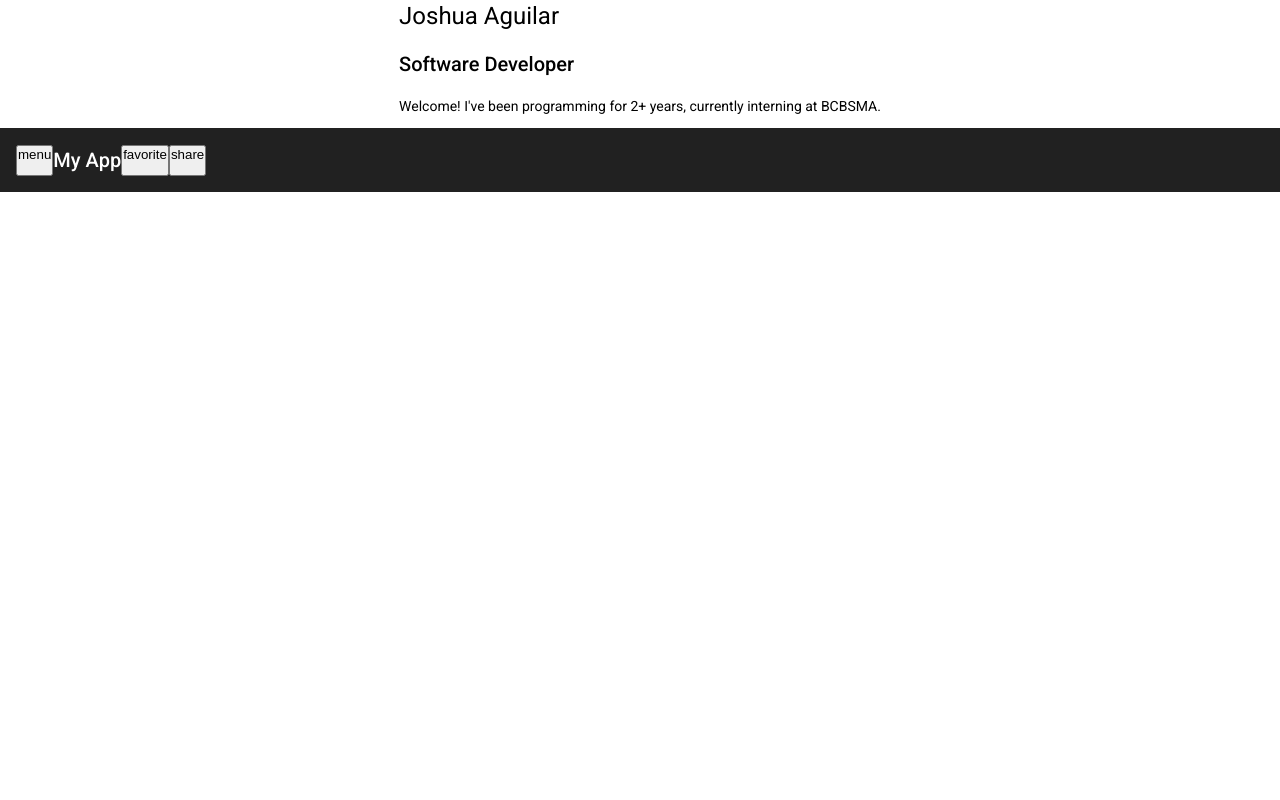
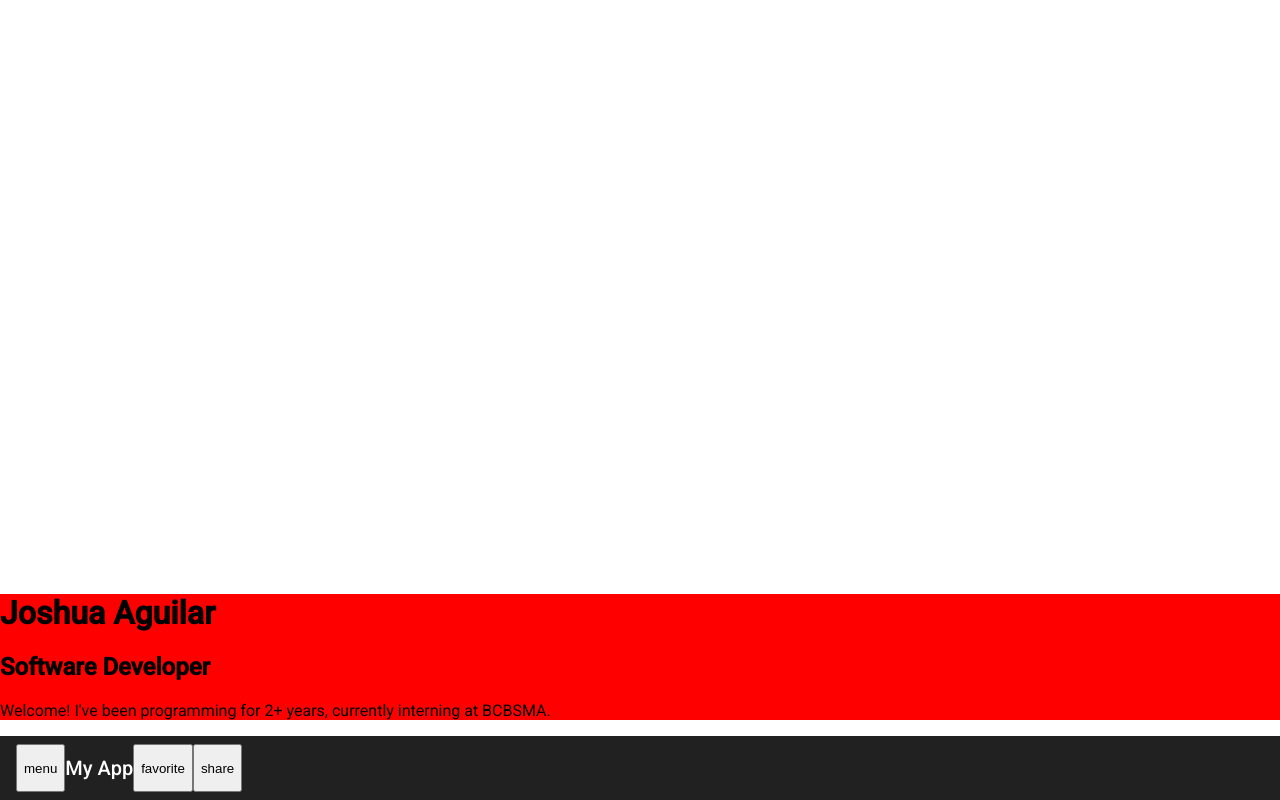
Before and after one commit to jaaguil2/portfolio, an Angular app: page /home in a window 1280 px wide. Built offline with nearby package versions, Linux system fonts and the light colour scheme.

Commit message:
idk, can't make it worse

```diff
--- a/src/app/app.component.html
+++ b/src/app/app.component.html
@@ -10,7 +10,7 @@
 
 </mat-sidenav-container> -->
 <div class="test">
-  <router-outlet></router-outlet>
+  <router-outlet class="a"></router-outlet>
   <mat-toolbar>
     <button
       class="example-icon"
--- a/src/app/app.component.scss
+++ b/src/app/app.component.scss
@@ -9,14 +9,19 @@ $nav-height: 100%;
   // right: 0;
 
   .nav-bar {
-    width: $nav-width;
-    height: $nav-height;
-    display: flex;
+    // width: $nav-width;
+    // height: $nav-height;
+    // display: flex;
   }
 }
 
 .test {
-  // position: absolute;
-  // top: 0;
-  // bottom: 0;
+  display: flex;
+  flex-direction: column;
+  height: 100vh;
 }
+
+.a {
+  flex-grow: 2;
+  justify-content: center;
+}
--- a/src/app/pages/landing/landing.component.scss
+++ b/src/app/pages/landing/landing.component.scss
@@ -1,5 +1,7 @@
 @import '../../shared/styles/mixins.scss';
 
 .main {
-  @include center-container();
+  // @include center-container();
+  background-color: red;
+  margin: auto;
 }
--- a/src/index.html
+++ b/src/index.html
@@ -12,7 +12,7 @@
   <link href="https://fonts.googleapis.com/icon?family=Material+Icons" rel="stylesheet">
 </head>
 
-<body class="mat-typography">
+<body>
   <app-root></app-root>
 </body>
 
--- a/src/styles.scss
+++ b/src/styles.scss
@@ -1,18 +1,15 @@
 /* You can add global styles to this file, and also import other style files */
-
-// https://www.freecodecamp.org/news/html-page-width-height/
-// CSS reset
-* {
-    margin: 0;
-    padding: 0;
-    box-sizing: border-box;
-}
 
 $app-height:  100vh;
 $fonts: Roboto, "Helvetica Neue", sans-serif;
 
+
+html {
+    // height: 100%;
+}
+
 body {
-    min-height: $app-height;
+    min-height: 100vh;
     font-family: $fonts;
     margin: 0 auto;
 }
```
